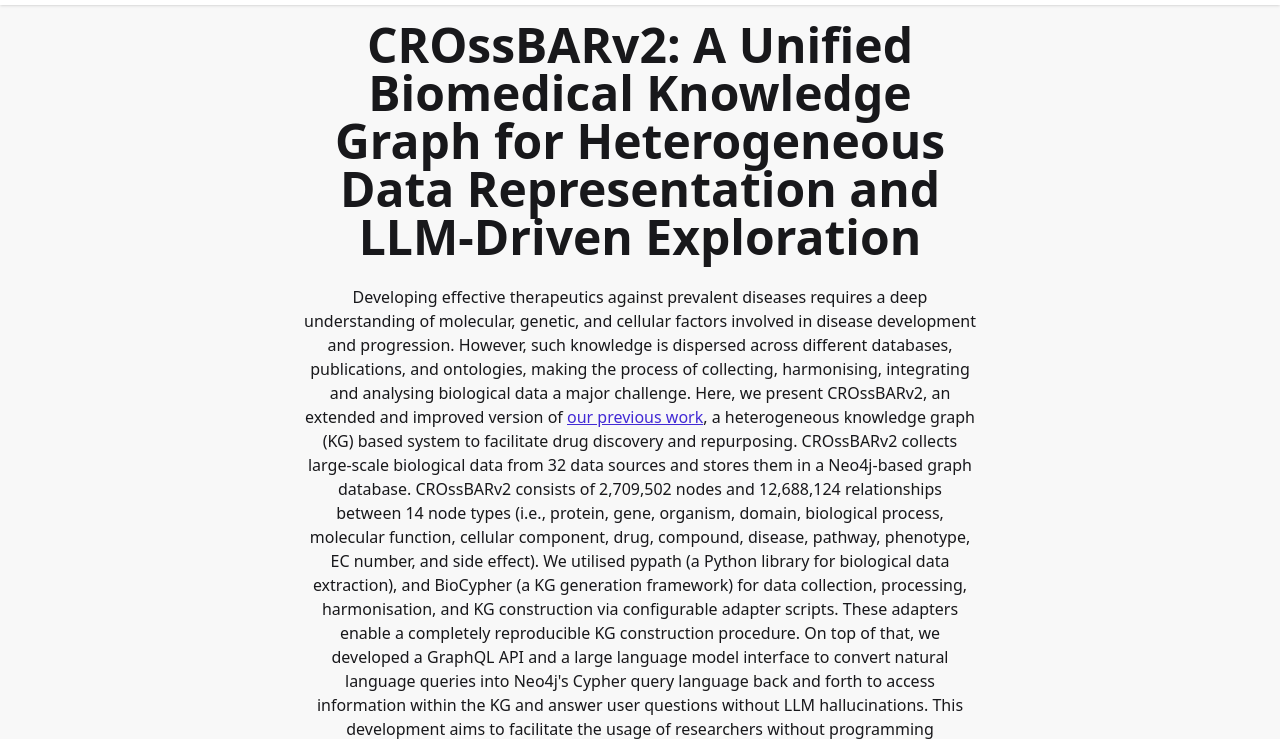
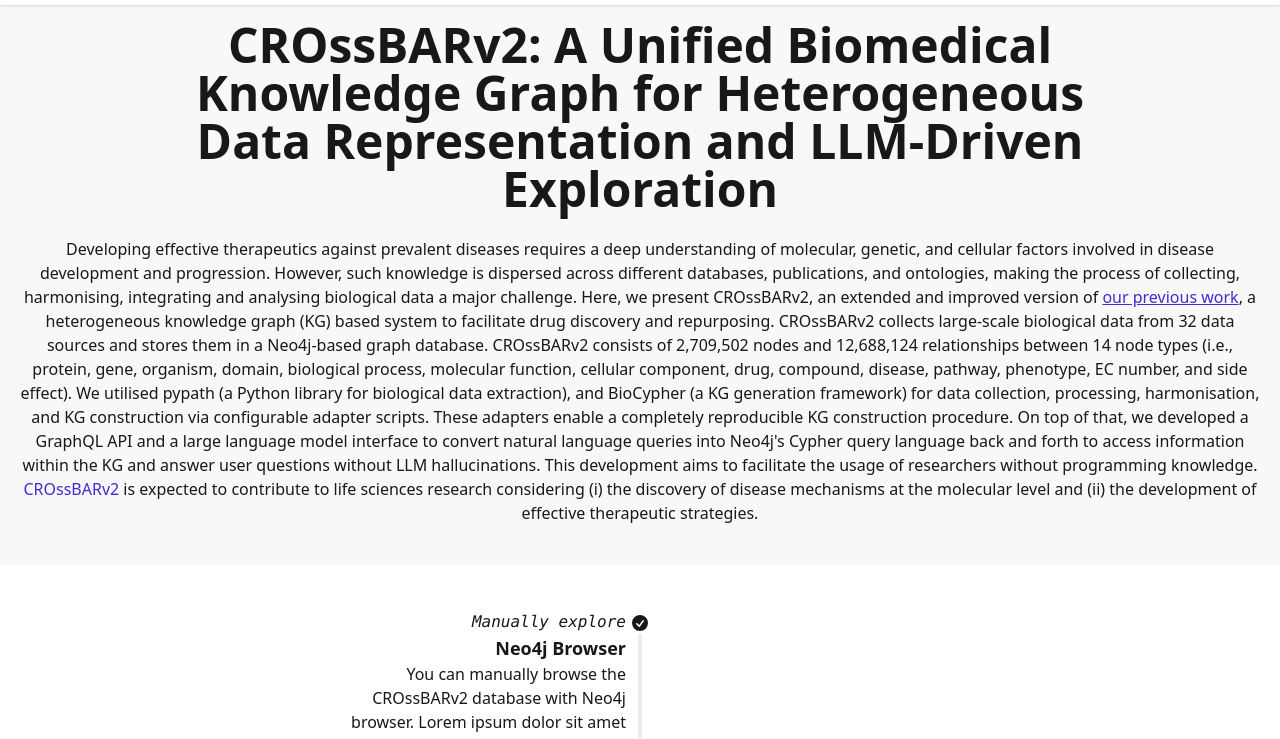
Before and after one commit to HUBioDataLab/crossbar-website, a plain HTML site: page src/index.html in a window 1280 px wide. Shown: the part 60-799 px from the top of the page. Drawn offline with nearby package versions, Linux system fonts and the light colour scheme.

Commit message:
fix: temporary margin

```diff
--- a/src/index.html
+++ b/src/index.html
@@ -63,8 +63,8 @@
 
   <div class="hero bg-base-200">
     <div class="hero-content text-center">
-      <div class="max-w-2xl">
-        <h1 class="text-5xl font-bold">CROssBARv2: A Unified Biomedical Knowledge Graph for Heterogeneous Data
+      <div class="">
+        <h1 class="text-5xl font-bold max-w-4xl mx-auto">CROssBARv2: A Unified Biomedical Knowledge Graph for Heterogeneous Data
           Representation and LLM-Driven Exploration</h1>
 
         <p class="py-6">
```
